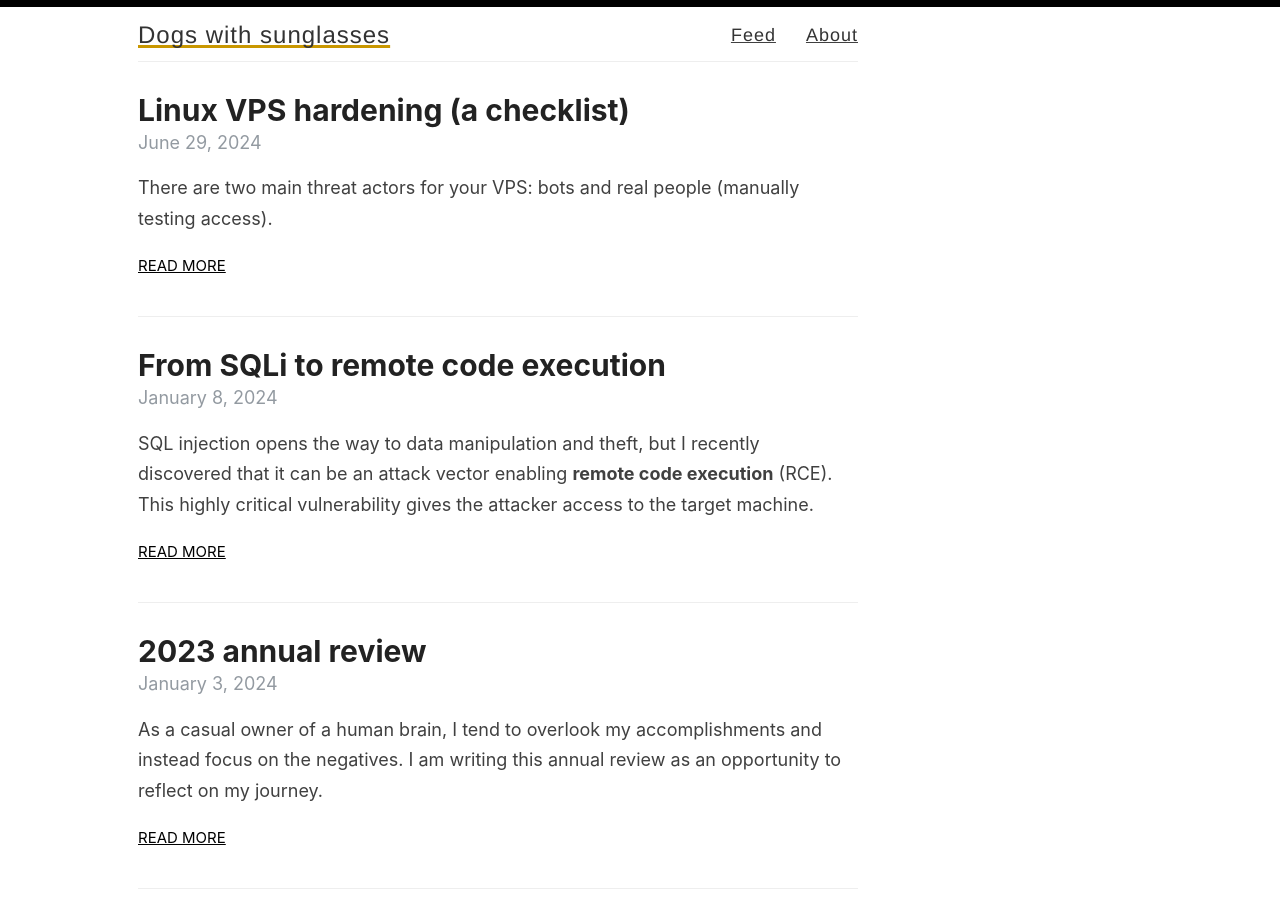
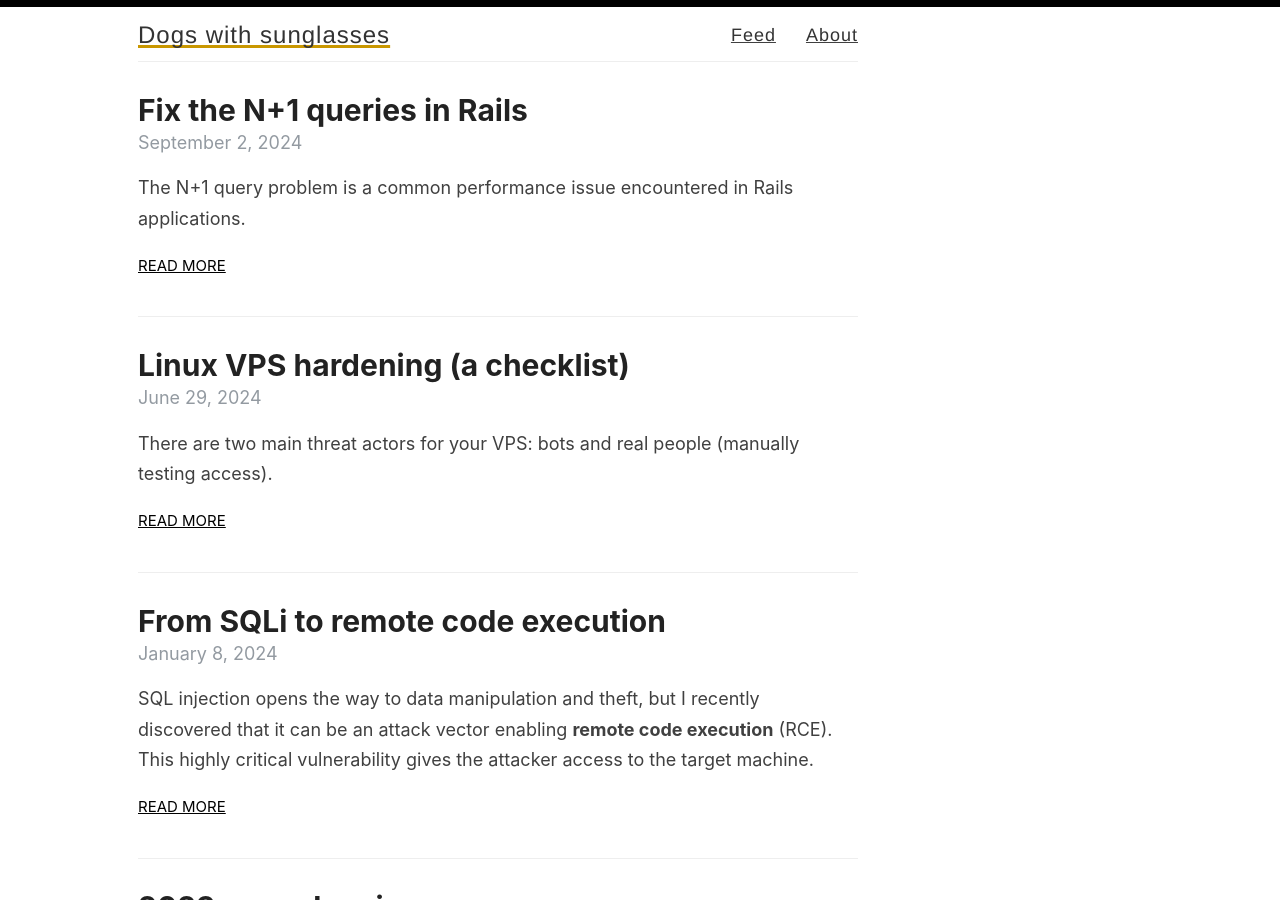
Before and after one commit to panacotar/blog, a Jekyll site: the page built from index.html, in a window 1280 px wide and 900 px high. Built offline with Jekyll 4.4.1, drawn with Linux system fonts in a browser that asks for light colours; the list of posts is cut into pages by our own code; some of the changed lines change nothing that is shown.

Commit message:
Publish N+1 query article

````diff
--- a/_posts/2024-09-02-fix-the-n-1-query-in-rails.md
+++ b/_posts/2024-09-02-fix-the-n-1-query-in-rails.md
@@ -1,17 +1,16 @@
 ---
 layout: post
 title: Fix the N+1 queries in Rails
-published: false
 ---
 
-The N+1 query problem is a common performance issue in Rails application.
+The N+1 query problem is a common performance issue encountered in Rails applications.
 
-There are tools to automatically detect this problem. And Active Record provides ways to fix it.
+There are tools to detect this problem automatically. And Active Record provides ways to fix it.
 
 ## The problem
-This is related to having associations and the way we load the respective records. Active Record facilitates interacting with the database, but it can cause this problem. By default, Active Record uses the lazy loading approach, meaning it only loads the records when they are accessed.
+This is related to having associations and the way we load the respective records. Active Record simplifies database interaction, but it can lead to issues like N+1 query. By default, Active Record uses a lazy loading approach, meaning it only loads records when they are accessed.
 
-N+1 query issue happens when the application queries the database, loops over the results, and **executes a separate query for each associated record** in the list.
+N+1 query issue occur when the application queries the database, loops over the results, and **executes a separate query for each associated record** in the list.
 
 An example association: `Users` having many `Dogs`.
 
@@ -25,24 +24,25 @@ class Dog < ApplicationRecord
 end
 ```
 
-It is common in Rails app to load all records and then loop over them, accessing their associated model (for instance, wanting to display the records in an index view).
+It is common in the Rails app to load all records and then loop over them, accessing their associated model (for instance, wanting to display the records in an index view).
 ```sh
 # rails c
 User.all.each { |u| puts u.dogs };nil
 ```
-Here, we list the user's dogs. This code works, but it triggers too many database queries. It causes Active Record to execute one query to fetch the users and additional queries for each user in our database (1 + N):
+Here, we list the user's dogs. While the code works correctly, it triggers too many database queries. Specifically, it prompts Active Record to execute one query to fetch the users and additional queries for each user in the database (a total of **1+N** queries):
 ```sh
 User Load (0.1ms)  SELECT "users".* FROM "users"
 Dog Load (0.1ms)  SELECT "dogs".* FROM "dogs" WHERE "dogs"."user_id" = ?  [["user_id", 1]]
 Dog Load (0.1ms)  SELECT "dogs".* FROM "dogs" WHERE "dogs"."user_id" = ?  [["user_id", 2]]
-Dog Load (0.0ms)  SELECT "dogs".* FROM "dogs" WHERE "dogs"."user_id" = ?  [["user_id", 3]]
+[...]
+Dog Load (0.0ms)  SELECT "dogs".* FROM "dogs" WHERE "dogs"."user_id" = ?  [["user_id", 300]]
 ```
 
-This can slow down the app and results in high database load, especially in apps with large datasets.
-Let's say an app has 100.000 associated records, there will be 1 + 100.000 queries.
+This can slow down the app and result in a high database load, especially in apps with large datasets.
+For an app with 100.000 associated records, there will be 1 + 100.000 queries.
 
 ## The Active Record solution
-One of the solutions offered by Active Record is to **eager load** the associated records upfront. This is done with the [#includes](https://apidock.com/rails/ActiveRecord/QueryMethods/includes) query method. With this, the app loads the users and all their dogs in two queries, so we avoid the N+1 query problem.
+One solution provided by Active Record is to **eager load** the associated records upfront. This is achieved with the [#includes](https://apidock.com/rails/ActiveRecord/QueryMethods/includes) query method, allowing the app to load users and all their dogs in two queries. It avoids the N+1 query problem.
 
 ```sh
 # rails c
@@ -52,13 +52,12 @@ User.includes(:dogs).all.each { |u| puts u.dogs };nil
 ```sh
 User Load (0.1ms)  SELECT "users".* FROM "users"
 Dog Load (0.4ms)  SELECT "dogs".* FROM "dogs" WHERE "dogs"."user_id" IN (?, ?, ?, ?, ?, ?, ?, ?, ?, ?)  [["user_id", 1], ["user_id", 2], ["user_id", 3], ["user_id", 4], ["user_id", 5], ["user_id", 6], ["user_id", 7], ["user_id", 8], ["user_id", 9], ["user_id", 10]]
-[...]
 ```
 
 ### The case of nested associations
 What happens if we need to access data from a nested association?
 Let's say each dog `has_many` toys, and we want to print the number of toys for each dog.
-If we simply add a call `dog.toys.size` will eager load the records for dogs together with users, but will lazy load the ones for toys.
+If we simply add a call `dog.toys.size`, the records for dogs and users will be eager loaded, while the toys will still be lazy loaded.
 ```sh
 # rails c
 User.includes(:dogs).all.each { |u| u.dogs.each { |d| puts d.toys.size } };nil
@@ -69,6 +68,7 @@ Dog Load (0.4ms)  [...]
 Toy Count (0.1ms)  SELECT COUNT(*) FROM "toys" WHERE "toys"."dog_id" = ?  [["dog_id", 1]]
 Toy Count (0.1ms)  [...]
 Toy Count (0.0ms)  [...]
+[...]
 Toy Count (0.0ms)  [...]
 ```
 The syntax for including the association is `User.includes(dogs: :toys)` or `User.includes(dogs: [:toys])`:
@@ -86,5 +86,19 @@ Toy Load (0.5ms)   [...]
 ## Useful tools
 
 The [Bullet](https://github.com/flyerhzm/bullet) gem can be implemented in your app. It automatically checks your app and notifies you when it detects N+1 queries. Moreover, it also notifies when you're using eager loading that isn't necessary and when you should use counter cache. Make sure to add it under the development gems.
+Once Bullet detects an N+1 query issue, it will trigger a warning:
+```sh
+user: john
+GET /
+USE eager loading detected
+  User => [:dogs]
+  Add to your query: .includes([:dogs])
+Call stack
+[...]
+```
 
 <!-- # When N+1 is this not a problem? -->
+
+## Resources
+- ruby.mobidev.biz
+- www.visuality.pl
````
